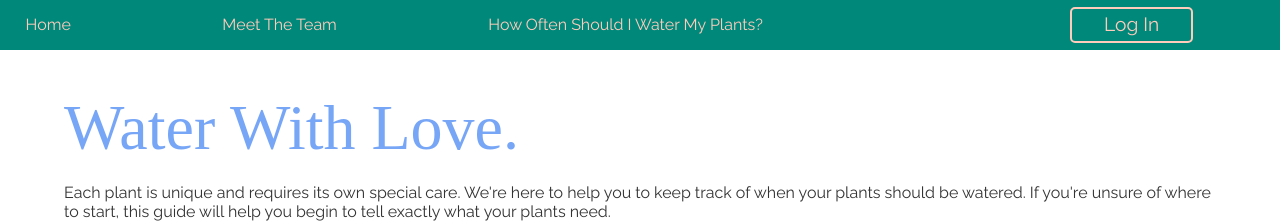
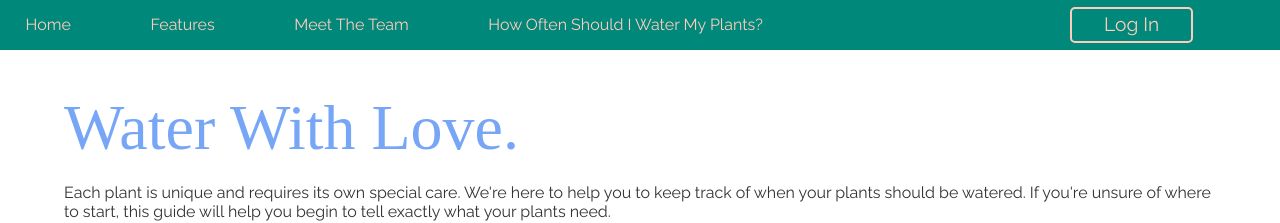
Before and after one commit to vtopham/Marketing, a plain HTML site: page how-to-water.html in a window 1280 px wide. Shown: the top 223 px of the page. Drawn offline with Linux system fonts and the light colour scheme; a web font is replaced by a local one.

Commit message:
tried fixing a merge conflict?

```diff
--- a/how-to-water.html
+++ b/how-to-water.html
@@ -19,6 +19,7 @@
         <nav>
             <div class="links">
                 <a href="index.html">Home</a>
+                <a href="sign-up.html">Features</a>
                 <a href="about-the-team.html">Meet The Team</a>
                 <a href="how-to-water.html">How Often Should I Water My Plants?</a>
             </div>
```
Also changed, not shown: index.html (+1 -0 lines).
